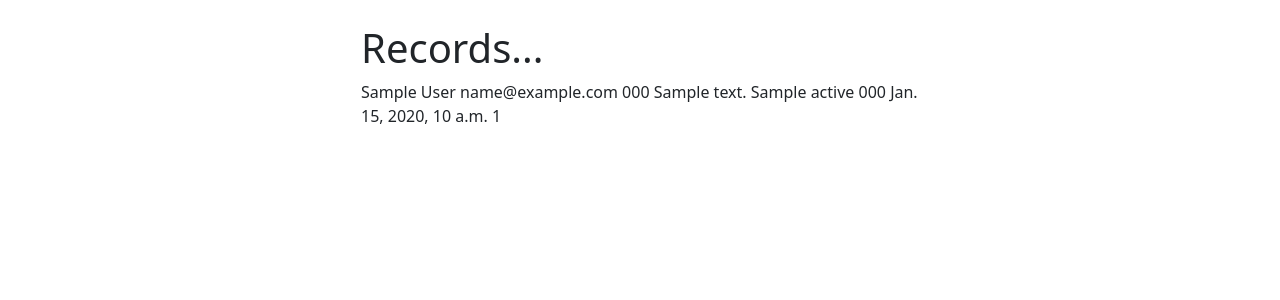
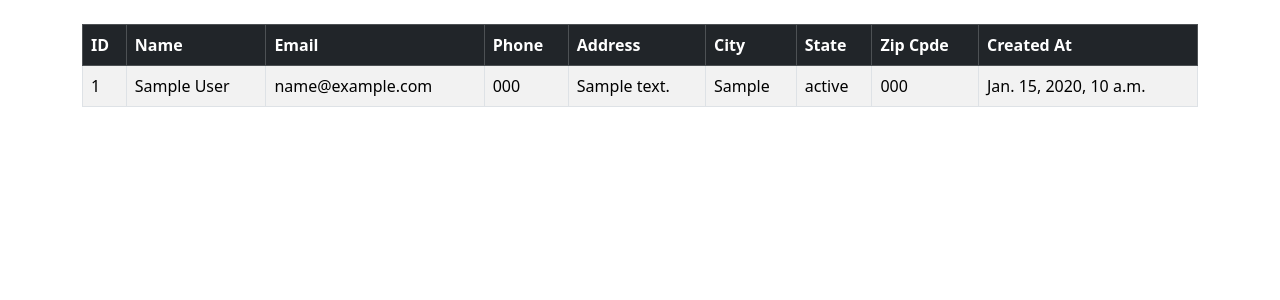
Before and after one commit to flaviomota/CRM-App, a Django app: page / in a window 1280 px wide. Shown: the part 56-356 px from the top of the page. Run offline with Django 4.2, Linux system fonts and the light colour scheme; a user stored in the database is signed in; tables that the repository leaves empty hold one stand-in row (values such as "Sample post").

Commit message:
Content Table | Displaying Table Data

```diff
--- a/website/templates/home.html
+++ b/website/templates/home.html
@@ -2,27 +2,42 @@
 
 {% block content %}
 
-<div class="col-md-6 offset-md-3">
-
 	{% if user.is_authenticated %}
 
-	<h1>Records...</h1>
+	<table class="table table-striped table-hover table-bordered">
+		<thead class="table-dark">
+			<tr>
+				<th scope="col">ID</th>
+				<th scope="col">Name</th>
+				<th scope="col">Email</th>
+				<th scope="col">Phone</th>
+				<th scope="col">Address</th>
+				<th scope="col">City</th>
+				<th scope="col">State</th>
+				<th scope="col">Zip Cpde</th>
+				<th scope="col">Created At</th>
+			</tr>
+		</thead>
+		<tbody>
+			{% if records %}
+				{% for record in records %}
+				<tr>
+					<td>{{ record.id }}</td>
+					<td>{{ record.first_name }} {{ record.last_name }}</td>
+					<td>{{ record.email }}</td>
+					<td>{{ record.phone }}</td>
+					<td>{{ record.address }}</td>
+					<td>{{ record.city }}</td>
+					<td>{{ record.state }}</td>
+					<td>{{ record.zipcode }}</td>
+					<td>{{ record.created_at }}</td>
+				</tr>
+				{% endfor %}
+			{% endif %}
+		</tbody>
+	</table>
 
-	{% if records %}
-		{% for record in records %}
-			{{ record.first_name }}
-			{{ record.last_name }}
-			{{ record.email }}
-			{{ record.phone }}
-			{{ record.address }}
-			{{ record.city }}
-			{{ record.state }}
-			{{ record.zipcode }}
-			{{ record.created_at }}
-			{{ record.id }}
-			<br />
-		{% endfor %}
-	{% endif %}
+
 
 	{% else %}
 
@@ -51,7 +66,6 @@
 		</div>
 		<button type="submit" class="btn btn-secondary">Login</button>
 	</form>
-</div>
 
 {% endif %}
 
```
